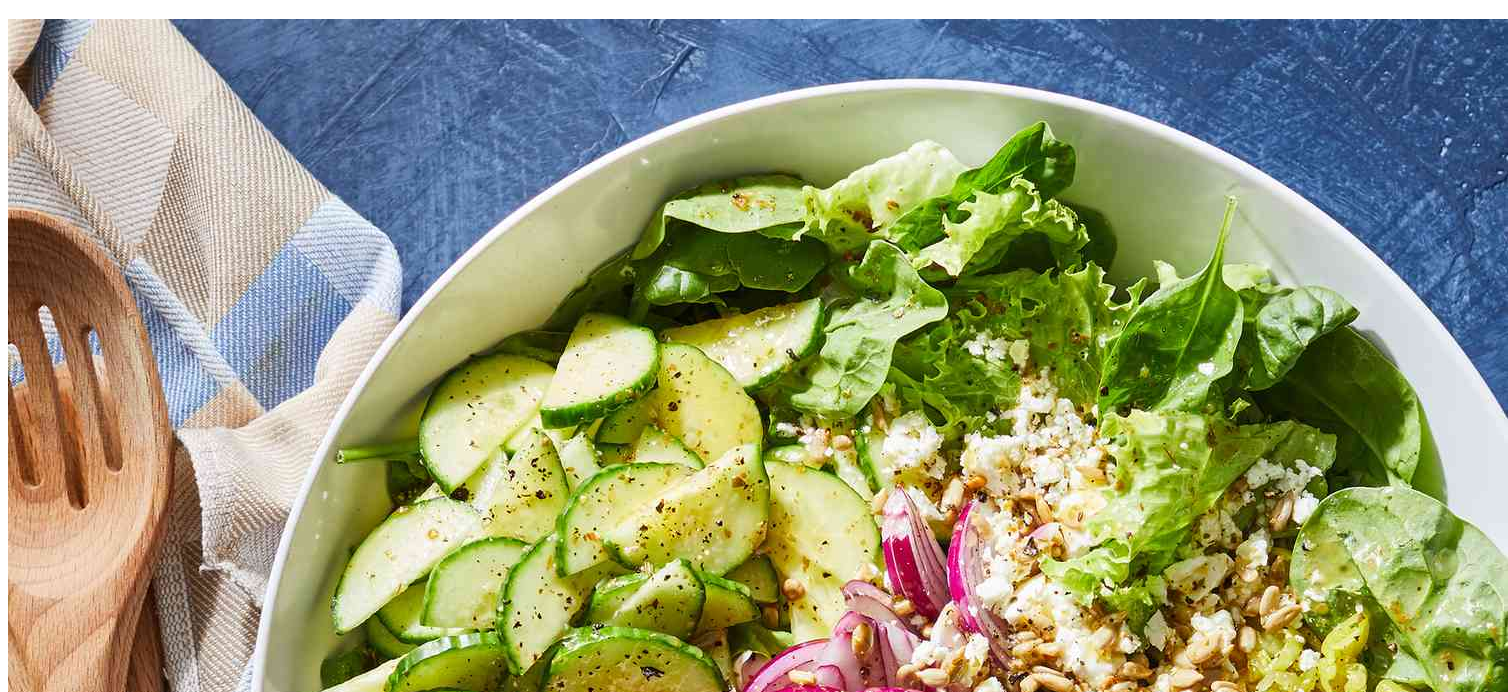
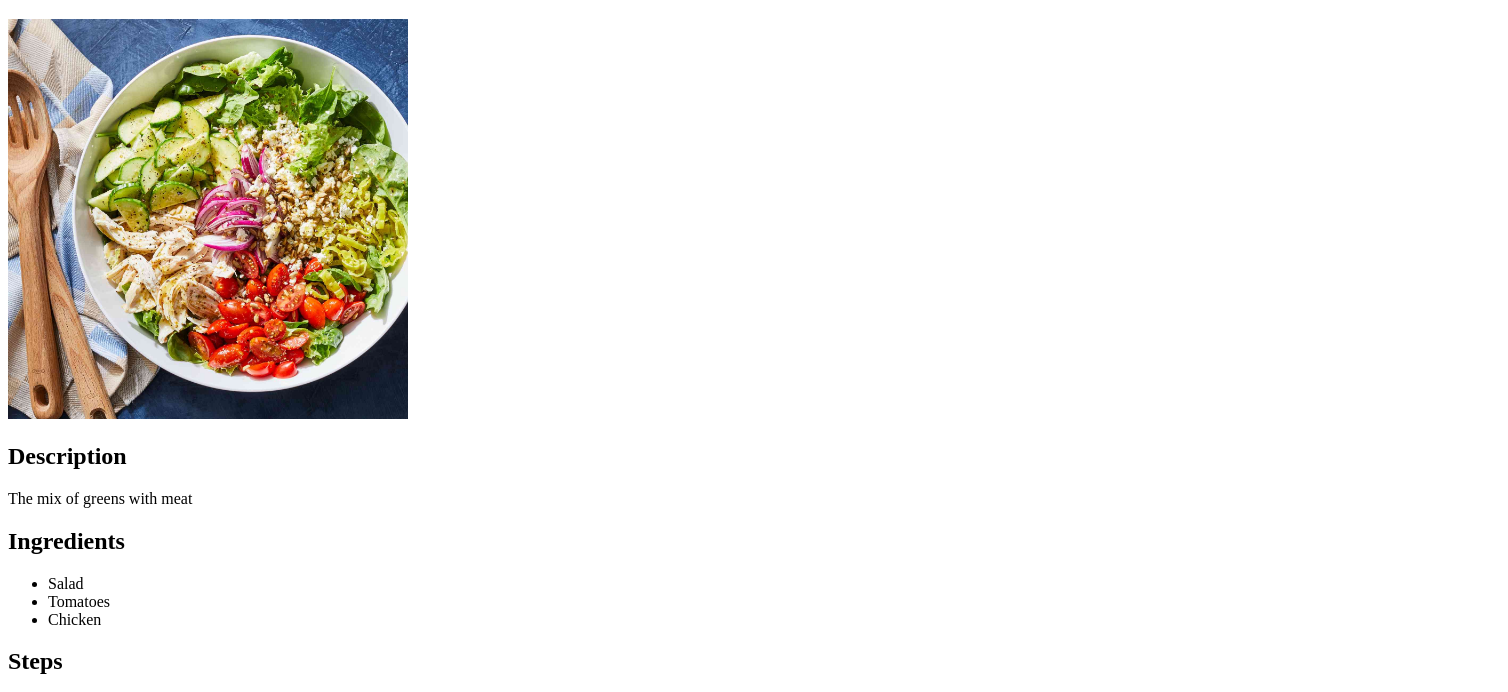
Before and after one commit to zummait13/odin-recipes, a plain HTML site: page recipes/salad.html in a window 1280 px wide. Shown: the part 61-753 px from the top of the page, 1508 px wide, since content can reach past the window. Drawn offline with Linux system fonts and the light colour scheme.

Commit message:
Final Version 1.0

```diff
--- a/recipes/salad.html
+++ b/recipes/salad.html
@@ -8,7 +8,7 @@
 
     <body>
         <h1>Salad</h1>
-        <img src="../images/Salad.jpg" alt="Salad Picture">
+        <img src="../images/Salad.jpg" alt="Salad Picture" height="400" width="400">
 
         <h2>Description</h2>
         <p>The mix of greens with meat</p>
```
